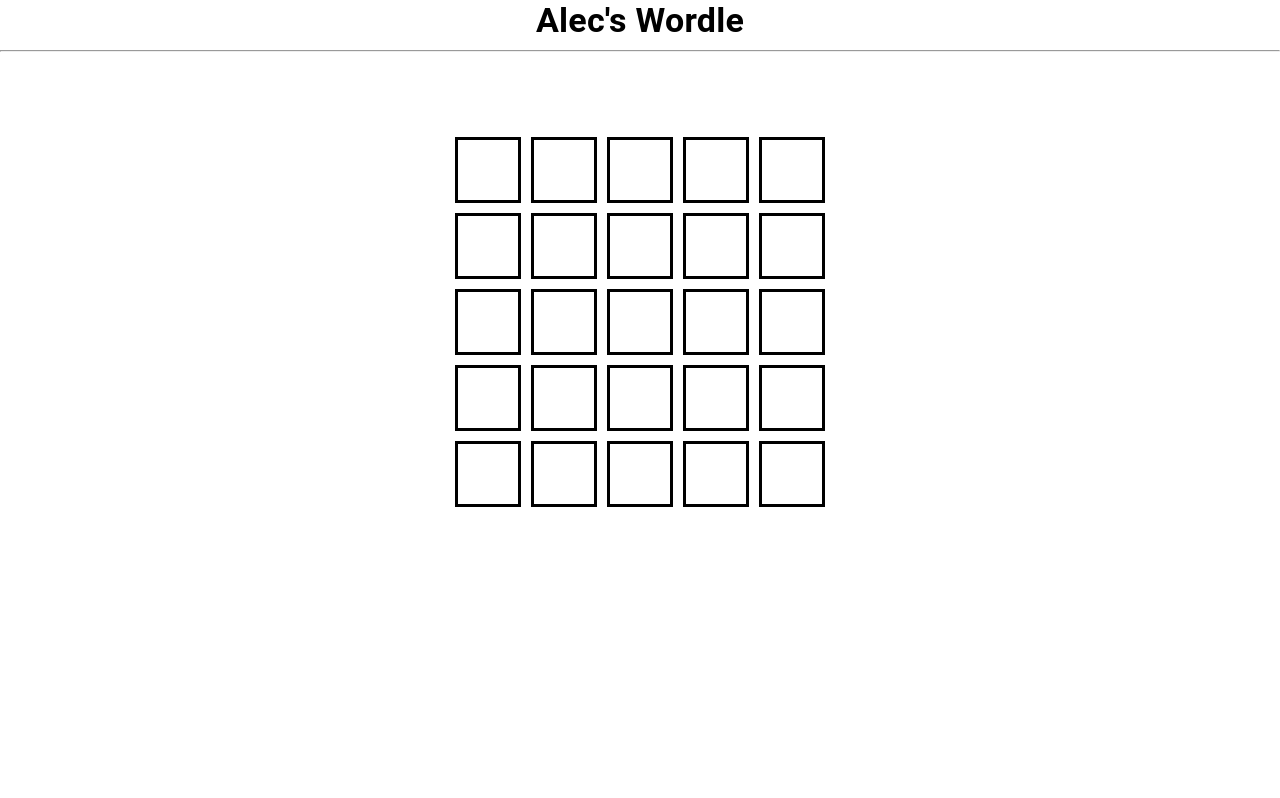
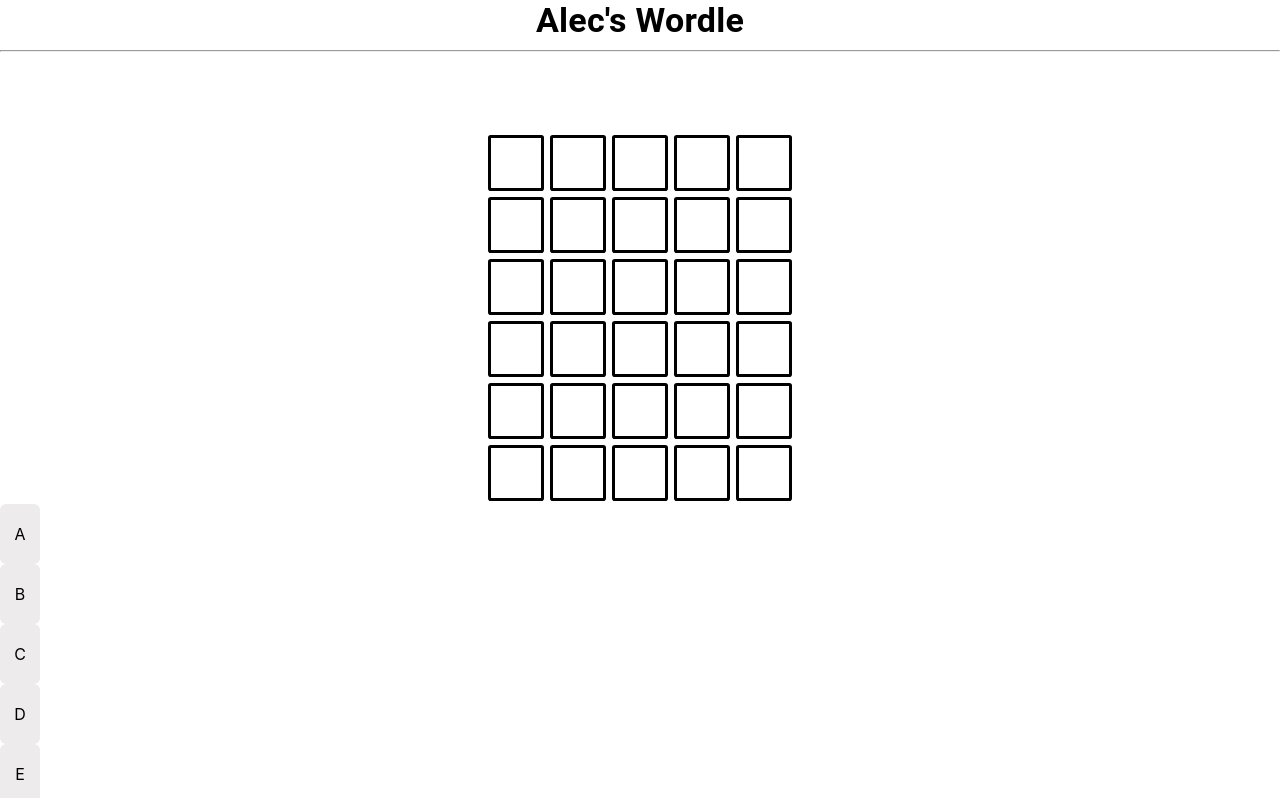
Before and after one commit to aldew5/Dewordle, a React (Create React App) app: page / in a window 1280 px wide. Shown: the top 798 px of the page. Built offline with nearby package versions, Linux system fonts and the light colour scheme.

Commit message:
starting keyboard

```diff
--- a/src/App.tsx
+++ b/src/App.tsx
@@ -1,10 +1,12 @@
 import Game from "./components/Game";
+import Keyboard from "./components/Keyboard";
 import './App.css';
 
 function App() {
   return (
     <div className="App">
       <Game />
+      <Keyboard/>
     </div>
   );
 }
--- a/src/components/Game.tsx
+++ b/src/components/Game.tsx
@@ -19,10 +19,11 @@ const Game = () => {
     const [saveThree, setSaveThree] = useState<string>("");
     const [saveFour, setSaveFour] = useState<string>("");
     const [saveFive, setSaveFive] = useState<string>("");
+    const [saveSix, setSaveSix] = useState<string>("");
 
     let words: string[] = ["SAMER"];
 
-    let alph = "abcdefghijklmnopqrstuvwxyz";
+    let alph: string = "abcdefghijklmnopqrstuvwxyz";
     // handle any key press
     function handleKeyDown(event: any) {
         for (let i = 0; i < alph.length; i++) {
@@ -56,6 +57,8 @@ const Game = () => {
                 setSaveFour(guess);
             } else if (rowNumber === 4) {
                 setSaveFive(guess);
+            } else if (rowNumber === 5) {
+                setSaveSix(guess);
             }
             setRowNumber(num + 1);
             setGuess("");
@@ -143,6 +146,19 @@ const Game = () => {
                             />
                         }
                     </div>
+                    <div>
+                        {(rowNumber > 5) ?
+                            <CompleteRow
+                                entered={saveSix}
+                                word={word}
+                            /> :
+                            <Row
+                                rowNumber={rowNumber}
+                                index={5}
+                                guess={guess}
+                            />
+                        }
+                    </div>
                 </div>
                 {(solved && showComplete) ?
                     <div style={{ display: "flex", alignItems: "center", justifyContent: "center", marginTop: "-15rem", marginLeft: "36rem", position: "absolute" }}>
--- /dev/null
+++ b/src/components/Key.tsx
@@ -0,0 +1,20 @@
+import styles from "../styles/Key.module.css";
+import { useEffect } from "react";
+
+interface KeyProps {
+    value: string;
+}
+
+const Key = ({value}: KeyProps) => {
+    useEffect(() => {
+        console.log("HERE");
+    }, [])
+    return (
+        <div className={styles.key}>
+            {value}
+        </div>
+    )
+
+}
+
+export default Key;
--- /dev/null
+++ b/src/components/Keyboard.tsx
@@ -0,0 +1,34 @@
+import Key from "./Key";
+import { useEffect, useState } from "react";
+
+interface Key {
+    value: string;
+}
+
+
+const KeyBoard = () => {
+    const [keys, setKeys] = useState<Key[]>([]);
+    let alph: string = "ABCDEFGHIJKLMNOPQRSTUVWXYZ";
+
+    useEffect(() => {
+        let key_list: Key[] = [];
+        for (let i = 0; i < alph.length; i++){
+            key_list.push({ value: alph[i] });
+        }
+        setKeys(key_list);
+
+    }, [])
+
+    return (
+        <div>
+            <div>
+                {keys.map((key) => (
+                    <Key value={key.value}/>
+
+                ))}
+            </div>
+        </div>
+    )
+}
+
+export default KeyBoard;
--- a/src/styles/Cell.module.css
+++ b/src/styles/Cell.module.css
@@ -1,9 +1,10 @@
 .main {
-    width: 60px;
-    height: 60px;
+    width: 50px;
+    height: 50px;
     border-style: solid;
     display: flex;
-    margin: 5px;
+    margin: 3px;
     justify-content: center;
     align-items: center;
+    border-radius: 5%;
 }
--- /dev/null
+++ b/src/styles/Key.module.css
@@ -0,0 +1,9 @@
+.key {
+    width: 40px;
+    height: 60px;
+    border-radius: 6px;
+    display: flex;
+    justify-content: center;
+    align-items: center;
+    background-color: rgb(237, 235, 235);
+}
```
